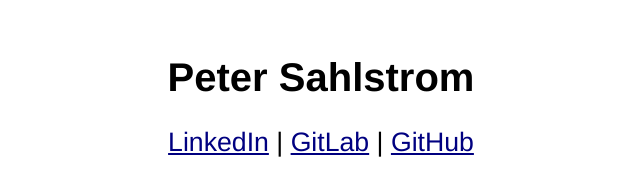
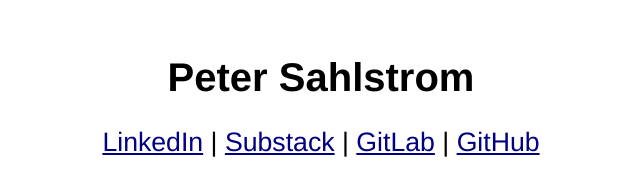
Before and after one commit to stormlash/stormlash.github.io, a plain HTML site: page index.html in a window 1280 px wide. Shown: the part 380-576 px from the top of the page, without its empty margins (319-959 px from the left). Drawn offline with Linux system fonts and the light colour scheme.

Commit message:
Added Substack

```diff
--- a/index.html
+++ b/index.html
@@ -30,7 +30,7 @@
     <div>
       <img src="peter.gif"></div>
     <h1>Peter Sahlstrom</h1>
-    <p><a href="https://linkedin.com/in/stormlash">LinkedIn</a> | <a href="https://gitlab.com/stormlash/">GitLab</a> | <a href="https://github.com/stormlash">GitHub</a></p>
+    <p><a href="https://linkedin.com/in/stormlash">LinkedIn</a> | <a href="https://repeter.substack.com/">Substack</a> | <a href="https://gitlab.com/stormlash/">GitLab</a> | <a href="https://github.com/stormlash">GitHub</a></p>
     </div>
   </body>
 </html>
```
